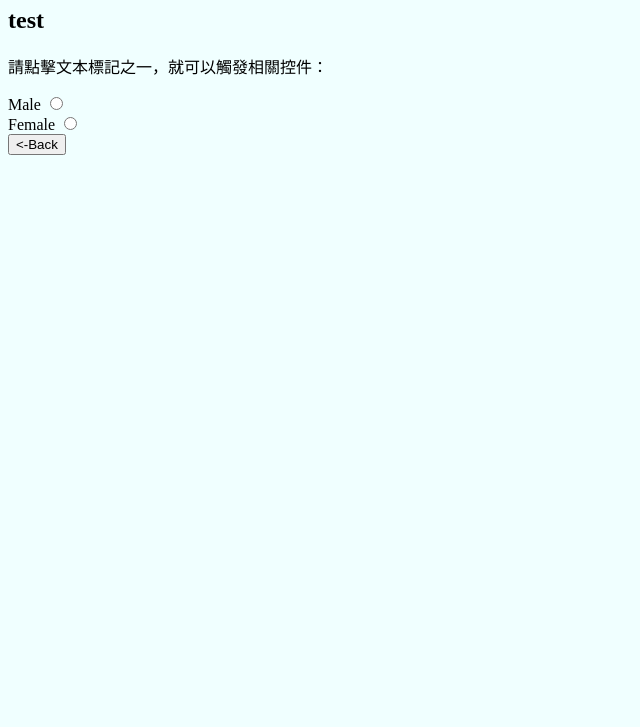
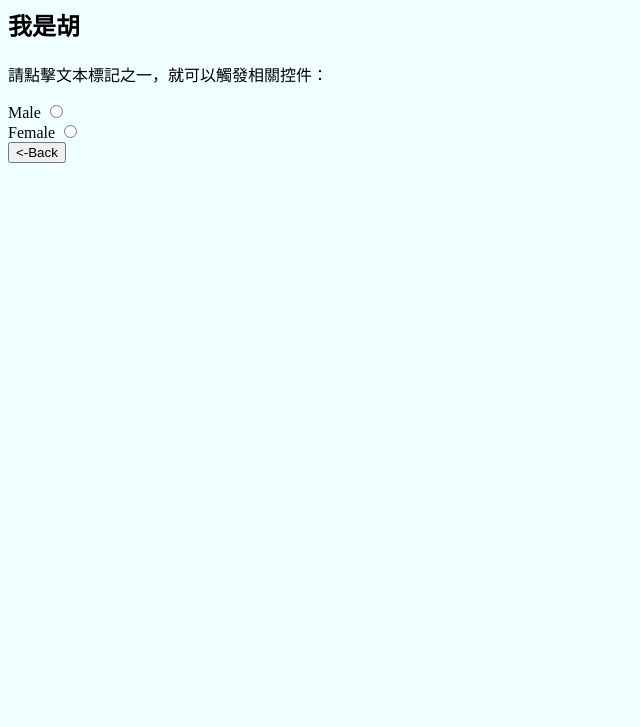
Before and after one commit to hank02000/Hank, a plain HTML site: page index.html in a window 1280 px wide. Shown: the part 73-800 px from the top of the page, without its empty margins (0-640 px from the left). Drawn offline with Linux system fonts and the light colour scheme.

Commit message:
Update index.html

```diff
--- a/index.html
+++ b/index.html
@@ -27,7 +27,7 @@
 	<!-- <body background="pic/0.jpg">	 -->
 	<body bgcolor="azure" text="black" >
 		<h1 color="ff0000" >Hello </h1>
-		<h2 dir="rtl" font="標楷體" align="left">test</h2>
+		<h2 dir="rtl" font="標楷體" align="left">我是胡</h2>
 		<p>請點擊文本標記之一，就可以觸發相關控件：</p>
 
 		<form>
```
